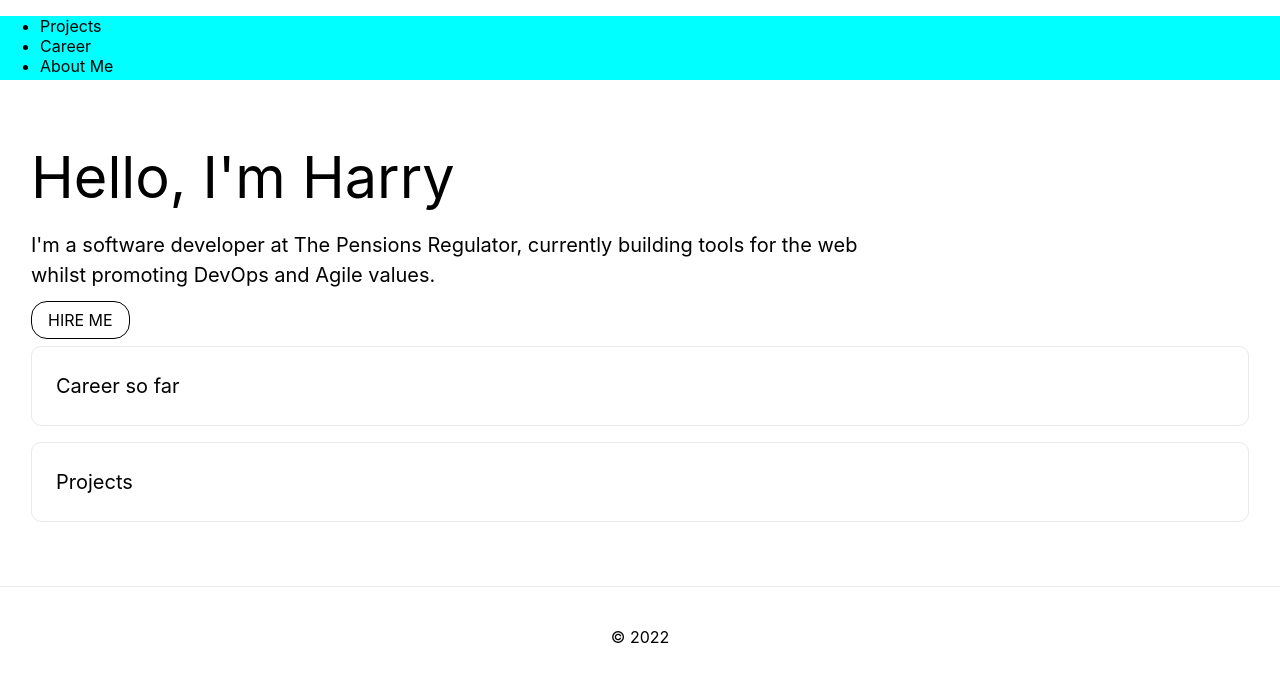
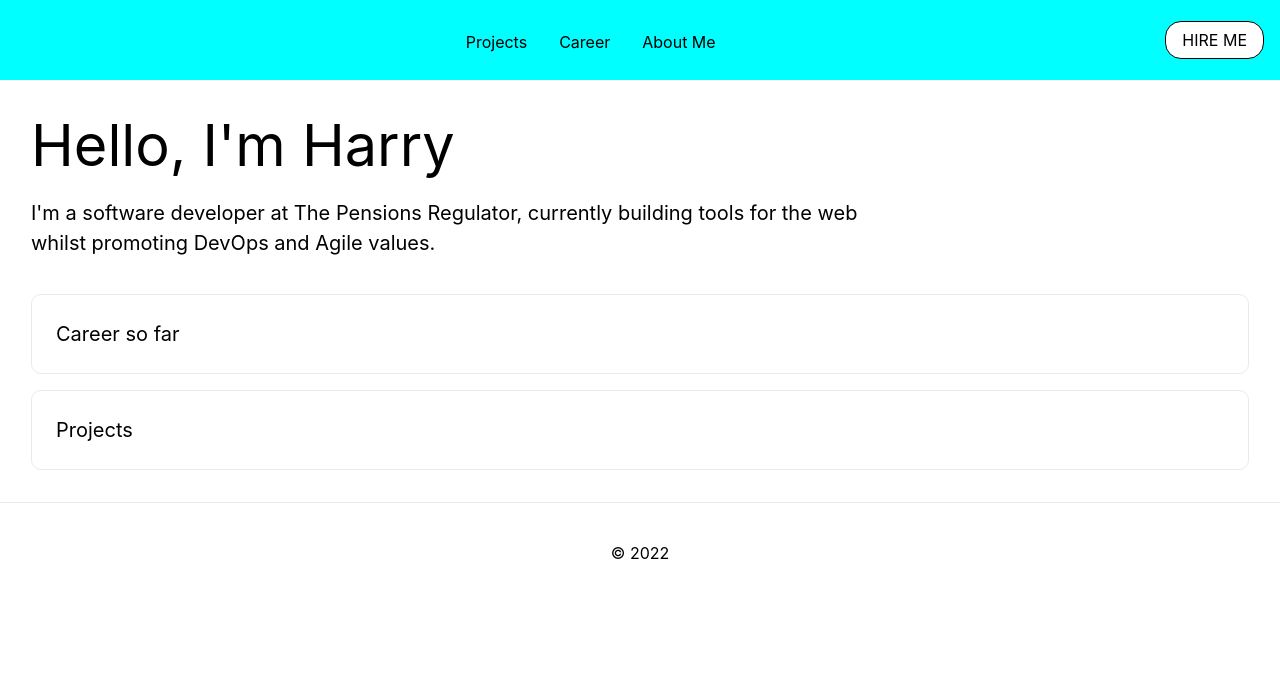
Before and after one commit to HarryAmmon/personal-site, a Next.js app: page / in a window 1280 px wide. Shown: the top 682 px of the page. Built offline with nearby package versions, Linux system fonts and the light colour scheme.

Commit message:
Completed navigation bar and pane

```diff
--- a/components/Buttons.module.scss
+++ b/components/Buttons.module.scss
@@ -18,20 +18,25 @@
 }
 
 .burgerButtonContainer{
-    display: none;
+    display: block;
+    position: relative;
     height: 100%;
     width: 30px;
     cursor: pointer;
     flex-direction: column;
     justify-content: center;
     align-items: center;
+        top: 17px;
+        left: 20px;
+        z-index: 2;
     @media screen and (max-width: 700px) {
         display: flex;
     }
+
 }
 
 .checkbox{
-    position: absolute;
+    position: relative;
         top: -9999px;
         left: -9999px;
 }
--- a/components/Buttons.tsx
+++ b/components/Buttons.tsx
@@ -14,10 +14,9 @@ interface IAnchorProps {
   primary?: boolean;
   onClick?: MouseEventHandler<HTMLAnchorElement>;
   target?: HTMLAttributeAnchorTarget;
+  className?: string;
   children: ReactNode;
 }
-
-
 
 export const Anchor = ({
   children,
@@ -25,13 +24,14 @@ export const Anchor = ({
   onClick,
   href,
   target,
+  className,
   primary = false,
 }: IAnchorProps): JSX.Element => {
   return (
     <a
       className={`${primary && styles.primaryButton} ${
         styleAs === "button" ? styles.button : styles.anchor
-      }`}
+      } ${className && className}`}
       onClick={onClick}
       href={href}
       target={target}
@@ -41,9 +41,6 @@ export const Anchor = ({
   );
 };
 
-
-
-//TODO find cross with rounded corners
 export const Cross = () => {
   return (
     <svg
@@ -53,7 +50,7 @@ export const Cross = () => {
       width="50px"
       height="50px"
     >
-      <path d="M 9.15625 6.3125 L 6.3125 9.15625 L 22.15625 25 L 6.21875 40.96875 L 9.03125 43.78125 L 25 27.84375 L 40.9375 43.78125 L 43.78125 40.9375 L 27.84375 25 L 43.6875 9.15625 L 40.84375 6.3125 L 25 22.15625 Z" />
+      <path d="M 40.783203 7.2714844 A 2.0002 2.0002 0 0 0 39.386719 7.8867188 L 25.050781 22.222656 L 10.714844 7.8867188 A 2.0002 2.0002 0 0 0 9.2792969 7.2792969 A 2.0002 2.0002 0 0 0 7.8867188 10.714844 L 22.222656 25.050781 L 7.8867188 39.386719 A 2.0002 2.0002 0 1 0 10.714844 42.214844 L 25.050781 27.878906 L 39.386719 42.214844 A 2.0002 2.0002 0 1 0 42.214844 39.386719 L 27.878906 25.050781 L 42.214844 10.714844 A 2.0002 2.0002 0 0 0 40.783203 7.2714844 z" />
     </svg>
   );
 };
--- a/components/Layout.module.scss
+++ b/components/Layout.module.scss
@@ -7,7 +7,7 @@
 }
 
 .container {
-    padding: 4rem 1rem;
+    padding: 2rem 1rem;
     display: flex;
     flex-direction: column;
     justify-self: center;
@@ -15,3 +15,7 @@
     width: 100%;
     max-width: $max-page-width;
 }
+
+.hireMe{
+    align-self: center;
+}
--- a/components/Layout.tsx
+++ b/components/Layout.tsx
@@ -1,9 +1,10 @@
 import React, { ReactNode } from "react";
 import styles from "./Layout.module.scss";
-import { NavigationBar, NavigationPane } from "./Navigation";
+import { NavigationBar } from "./Navigation";
 
 import { SiteHeader } from "./Header";
 import { Footer } from "./Footer";
+import { Anchor } from "./Buttons";
 
 interface ILayoutProps {
   children: ReactNode;
@@ -14,7 +15,14 @@ export const Layout = ({ children }: ILayoutProps) => {
     <>
       <SiteHeader />
       <NavigationBar>
-
+        <Anchor
+          href="/#"
+          styleAs="button"
+          target="_blank"
+          className={styles.hireMe}
+        >
+          Hire me
+        </Anchor>
       </NavigationBar>
       <div className={styles.siteWidth}>
         <div className={styles.container}>{children}</div>
--- a/components/Navigation/Navigation.module.scss
+++ b/components/Navigation/Navigation.module.scss
@@ -1,10 +1,13 @@
 @import "../../styles/variables.scss";
 
 .navBar{
-    display: block;
+    display: flex;
+    flex-direction: row;
+    justify-content: space-between;
     position: relative;
-    height: 64px;
+    max-height: 5rem;
     background-color: aqua;
+    padding: 1rem;
     .navContent{
         max-width: $max-page-width;
         display: flex;
@@ -12,25 +15,23 @@
         width:100%;
         padding: 0.5rem;
     }
+
 }
 
-// .navPane{
-//     display: flex;
-//     li {
-//             list-style: none;
-//         }
-//     ul{
-//         display: flex;
-//     }
-//     @media screen and (max-width: 700px){
-//         ul{
-//             // flex-direction: column;
-//         }
-//     }
-
-// }
+.navPane{
+    ul{
+        display: flex;
+        padding-left: 0;
+        li{
+            list-style: none;
+            padding-left: 1rem;
+            padding-right: 1rem;
+        }
+    }
+}
 
 .burgerButtonContainer {
+    position: relative;
     display: none;
     height: 100%;
     width: 30px;
@@ -38,6 +39,7 @@
     flex-direction: column;
     justify-content: center;
     align-items: center;
+    z-index:1;
 
     @media screen and (max-width: 700px) {
         display: flex;
@@ -51,36 +53,32 @@
 }
 
 @media  screen and (max-width: 700px) {
-     .checkbox:checked.navPane{
-        border: 2px solid red;
-    }
-
     .navPane  {
-            padding-top: 100px;
-            background: #fff;
-            height: 100vh;
-            max-width: 300px;
-            transform: translate(-150%);
-            display: flex;
+        padding-top: 3rem;
+        background: #fff;
+        height: 100vh;
+        max-width: 250px;
+        transform: translate(-100vw, -2.2%);
+        margin-left: -40px;
+        padding-left: 50px;
+        transition: transform 0.3s ease-in-out;
+        box-shadow: 5px 0px 10px 0px #aaa;
+        ul{
             flex-direction: column;
-            margin-left: -40px;
-            padding-left: 50px;
-            transition: transform 0.5s ease-in-out;
-            box-shadow: 5px 0px 10px 0px #aaa;
-            border: 2px solid blue;
-
-
+            li{
+                list-style: none;
+                margin-top: 1rem;
+            }
+        }
         }
 
-        .navPane.a{
-border: 2px solid red;
-    transform: translateX(0);
-        }
+    .navPane.show{
+        transform: translate(-31vw,-2.2%);
+    }
+}
 
-        // .navPane + {
-        //     z-index: 12;
-        //
-        // }
-
-
+@media screen and (max-width: 400px){
+    .navPane.show{
+        transform: translate(-16.1vw, -2.2%);
+    }
 }
--- a/components/Navigation/Navigation.tsx
+++ b/components/Navigation/Navigation.tsx
@@ -14,9 +14,8 @@ interface INavigationPaneProps {
 export const NavigationPane = ({
   checked,
 }: INavigationPaneProps): JSX.Element => {
-  // const checked = true;
   return (
-    <div className={`${styles.navPane} ${checked ? styles.a : styles.b}`}>
+    <div className={`${styles.navPane} ${checked && styles.show}`}>
       <ul>
         <li>
           <Anchor styleAs="a" href="#projects">
--- a/pages/index.tsx
+++ b/pages/index.tsx
@@ -11,9 +11,6 @@ export default function Home() {
           I'm a software developer at The Pensions Regulator, currently building
           tools for the web whilst promoting DevOps and Agile values.
         </P>
-        <Anchor href="/#" styleAs="button" target="_blank">
-          Hire me
-        </Anchor>
       </header>
 
       {/* Name, Nav bar to navigate to sections on the same page */}
```
